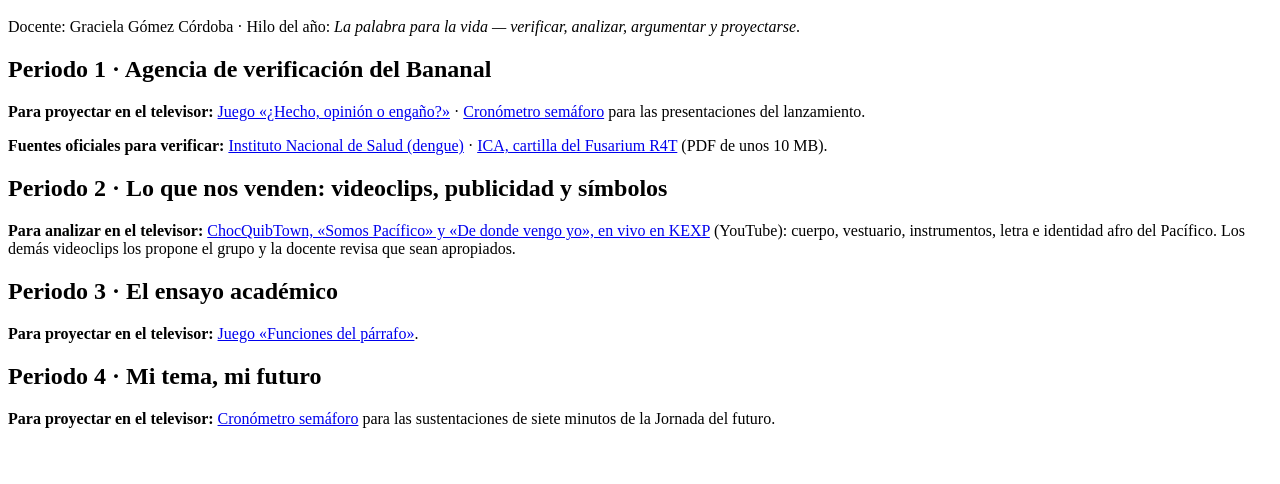
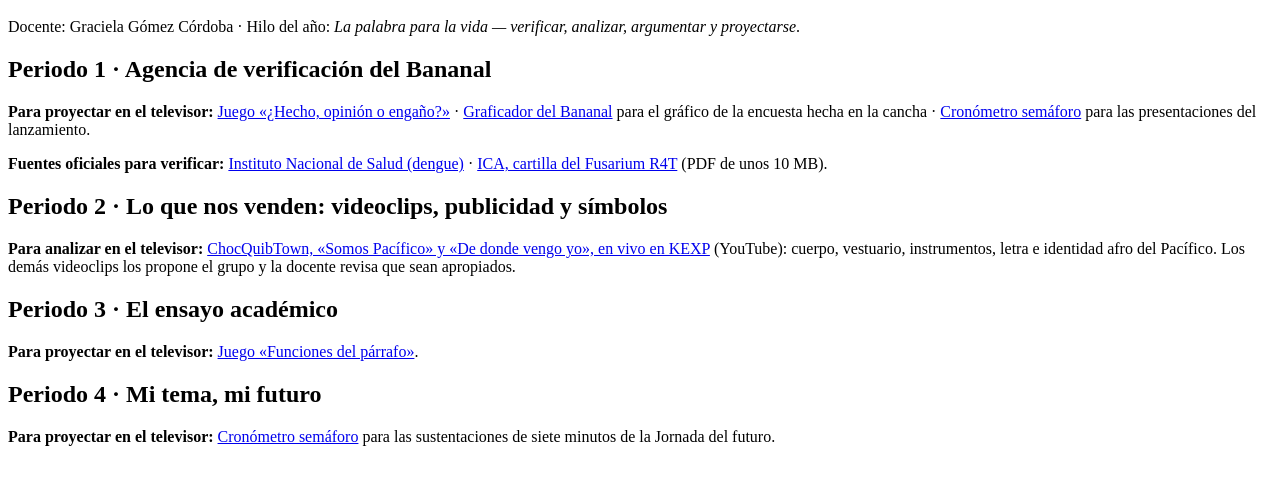
Before and after one commit to andresjairpta/recursos-vijagual, a plain HTML site: page _paginas/produccion-textual-11/index.html in a window 1280 px wide. Shown: the part 48-532 px from the top of the page. Drawn offline with Linux system fonts and the light colour scheme.

Commit message:
Producción textual 11°: Graficador en el periodo 1
Co-Authored-By: Claude Opus 5.5 <noreply@anthropic.com>

```diff
--- a/_paginas/produccion-textual-11/index.html
+++ b/_paginas/produccion-textual-11/index.html
@@ -4,7 +4,7 @@
 
 <h2>Periodo 1 · Agencia de verificación del Bananal</h2>
 <div class="tarjeta">
-  <p style="margin-top:0"><b>Para proyectar en el televisor:</b> <a href="../herramientas/juego.html?mazo=hecho-opinion-engano">Juego «¿Hecho, opinión o engaño?»</a> · <a href="../herramientas/cronometro.html">Cronómetro semáforo</a> para las presentaciones del lanzamiento.</p>
+  <p style="margin-top:0"><b>Para proyectar en el televisor:</b> <a href="../herramientas/juego.html?mazo=hecho-opinion-engano">Juego «¿Hecho, opinión o engaño?»</a> · <a href="../herramientas/graficador.html">Graficador del Bananal</a> para el gráfico de la encuesta hecha en la cancha · <a href="../herramientas/cronometro.html">Cronómetro semáforo</a> para las presentaciones del lanzamiento.</p>
   <p style="margin-bottom:0"><b>Fuentes oficiales para verificar:</b> <a href="https://www.ins.gov.co/Noticias/Paginas/Elimina-criaderos-elimina-el-dengue.aspx">Instituto Nacional de Salud (dengue)</a> · <a href="https://www.ica.gov.co/areas/agricola/servicios/epidemiologia-agricola/fusarium-raza-4-tropical/material_divulgativo/03_cartilla-bioseguridad-r4t.aspx">ICA, cartilla del Fusarium R4T</a> (PDF de unos 10 MB).</p>
 </div>
 
```
Also changed, not shown: produccion-textual-11/index.html (+1 -1 lines).
